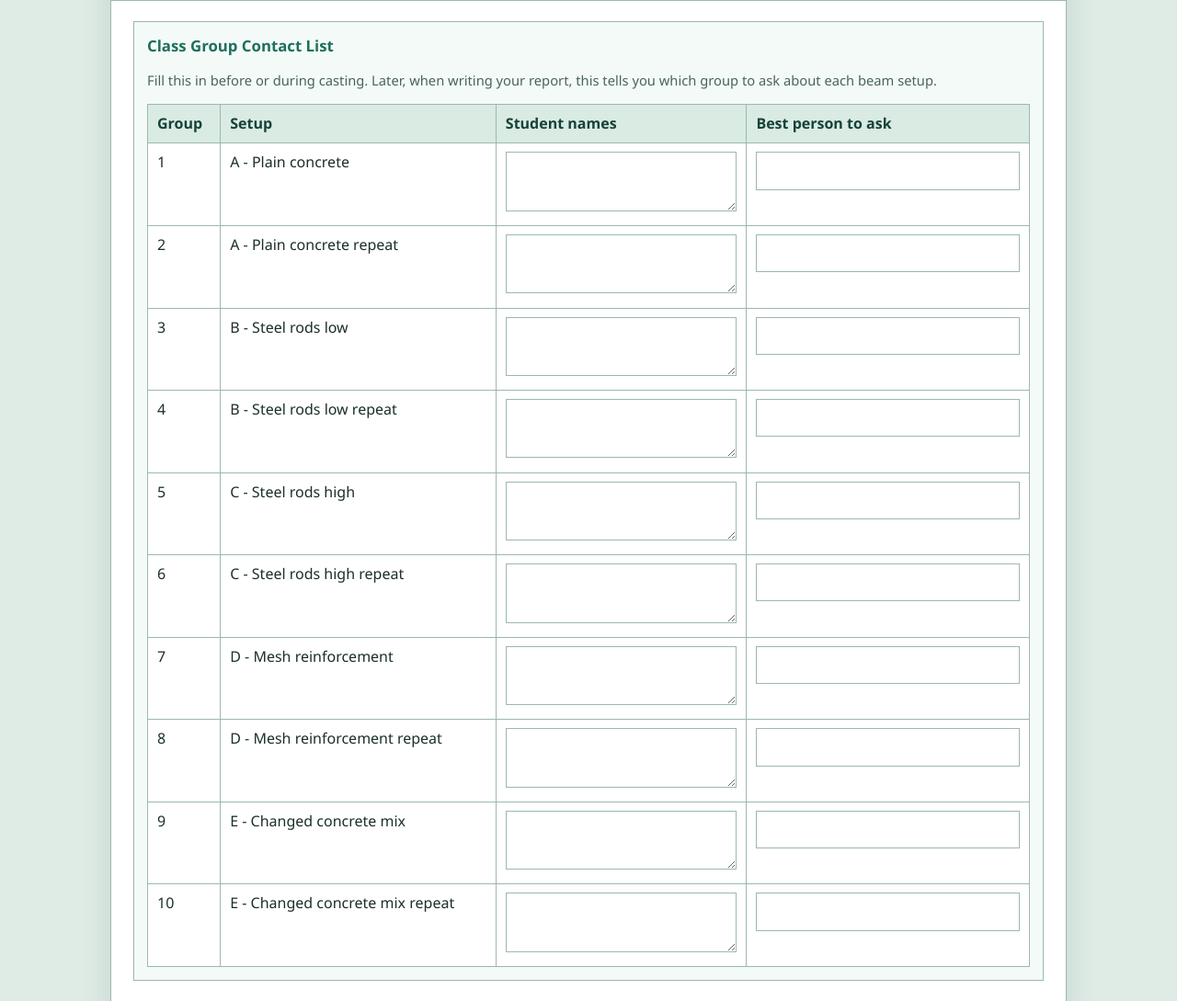
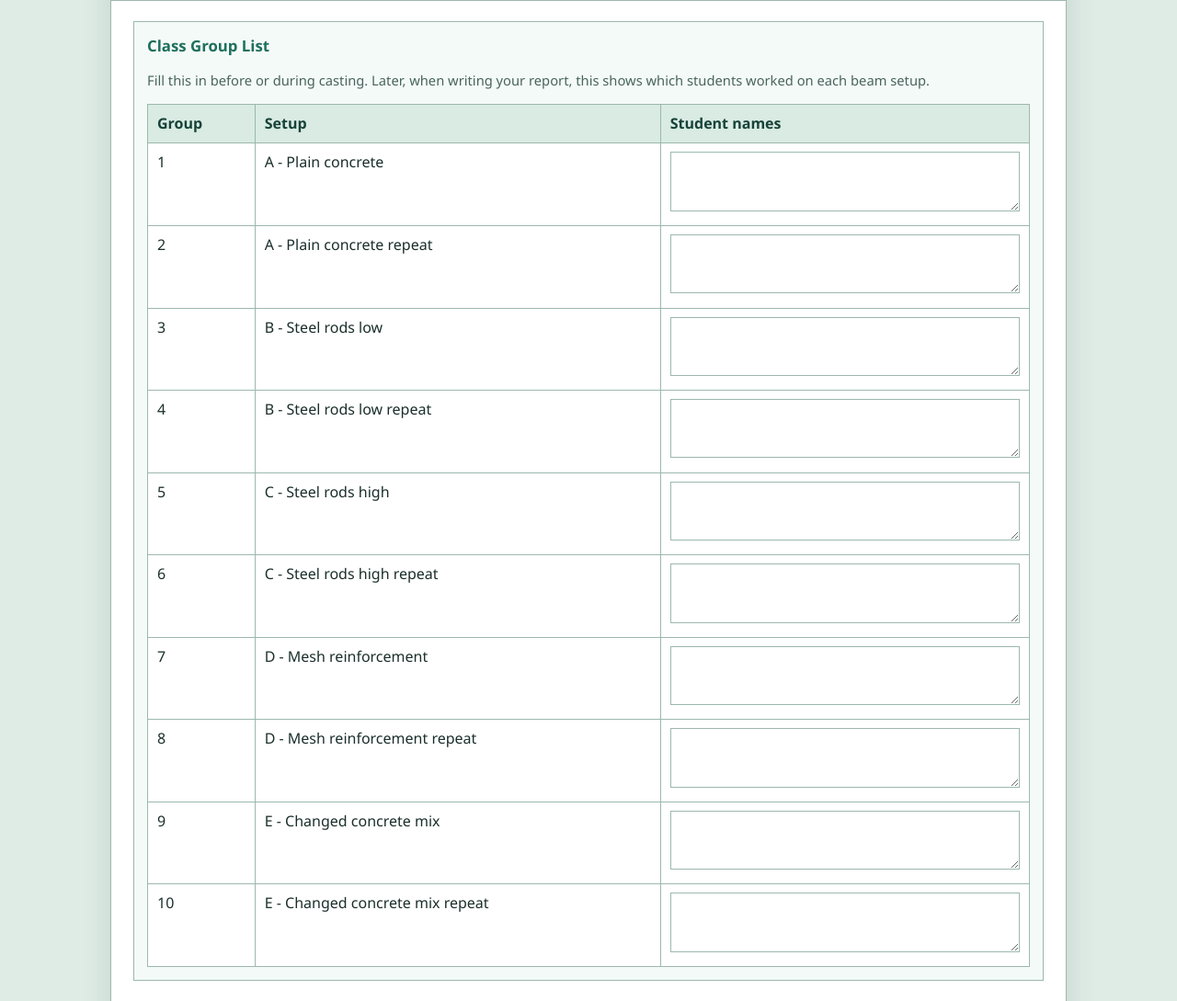
Before and after one commit to stevencowell/Engineering-Website, a plain HTML site: page concrete_beam_experiment_instruction_sheets.html in a window 1280 px wide. Shown: the part 1111-2200 px from the top of the page at 92% size. Drawn offline with Linux system fonts and the light colour scheme.

Commit message:
Add files via upload

```diff
--- a/concrete_beam_experiment_instruction_sheets.html
+++ b/concrete_beam_experiment_instruction_sheets.html
@@ -394,15 +394,14 @@
 
     <section class="overview">
       <div class="box">
-        <h2>Class Group Contact List</h2>
-        <p class="small">Fill this in before or during casting. Later, when writing your report, this tells you which group to ask about each beam setup.</p>
+        <h2>Class Group List</h2>
+        <p class="small">Fill this in before or during casting. Later, when writing your report, this shows which students worked on each beam setup.</p>
         <table>
           <thead>
             <tr>
               <th>Group</th>
               <th>Setup</th>
               <th>Student names</th>
-              <th>Best person to ask</th>
             </tr>
           </thead>
           <tbody>
@@ -410,61 +409,51 @@
               <td>1</td>
               <td>A - Plain concrete</td>
               <td><textarea data-save="group-1-names" aria-label="Group 1 student names"></textarea></td>
-              <td><input data-save="group-1-contact" type="text" aria-label="Group 1 best person to ask"></td>
             </tr>
             <tr>
               <td>2</td>
               <td>A - Plain concrete repeat</td>
               <td><textarea data-save="group-2-names" aria-label="Group 2 student names"></textarea></td>
-              <td><input data-save="group-2-contact" type="text" aria-label="Group 2 best person to ask"></td>
             </tr>
             <tr>
               <td>3</td>
               <td>B - Steel rods low</td>
               <td><textarea data-save="group-3-names" aria-label="Group 3 student names"></textarea></td>
-              <td><input data-save="group-3-contact" type="text" aria-label="Group 3 best person to ask"></td>
             </tr>
             <tr>
               <td>4</td>
               <td>B - Steel rods low repeat</td>
               <td><textarea data-save="group-4-names" aria-label="Group 4 student names"></textarea></td>
-              <td><input data-save="group-4-contact" type="text" aria-label="Group 4 best person to ask"></td>
             </tr>
             <tr>
               <td>5</td>
               <td>C - Steel rods high</td>
               <td><textarea data-save="group-5-names" aria-label="Group 5 student names"></textarea></td>
-              <td><input data-save="group-5-contact" type="text" aria-label="Group 5 best person to ask"></td>
             </tr>
             <tr>
               <td>6</td>
               <td>C - Steel rods high repeat</td>
               <td><textarea data-save="group-6-names" aria-label="Group 6 student names"></textarea></td>
-              <td><input data-save="group-6-contact" type="text" aria-label="Group 6 best person to ask"></td>
             </tr>
             <tr>
               <td>7</td>
               <td>D - Mesh reinforcement</td>
               <td><textarea data-save="group-7-names" aria-label="Group 7 student names"></textarea></td>
-              <td><input data-save="group-7-contact" type="text" aria-label="Group 7 best person to ask"></td>
             </tr>
             <tr>
               <td>8</td>
               <td>D - Mesh reinforcement repeat</td>
               <td><textarea data-save="group-8-names" aria-label="Group 8 student names"></textarea></td>
-              <td><input data-save="group-8-contact" type="text" aria-label="Group 8 best person to ask"></td>
             </tr>
             <tr>
               <td>9</td>
               <td>E - Changed concrete mix</td>
               <td><textarea data-save="group-9-names" aria-label="Group 9 student names"></textarea></td>
-              <td><input data-save="group-9-contact" type="text" aria-label="Group 9 best person to ask"></td>
             </tr>
             <tr>
               <td>10</td>
               <td>E - Changed concrete mix repeat</td>
               <td><textarea data-save="group-10-names" aria-label="Group 10 student names"></textarea></td>
-              <td><input data-save="group-10-contact" type="text" aria-label="Group 10 best person to ask"></td>
             </tr>
           </tbody>
         </table>
```
